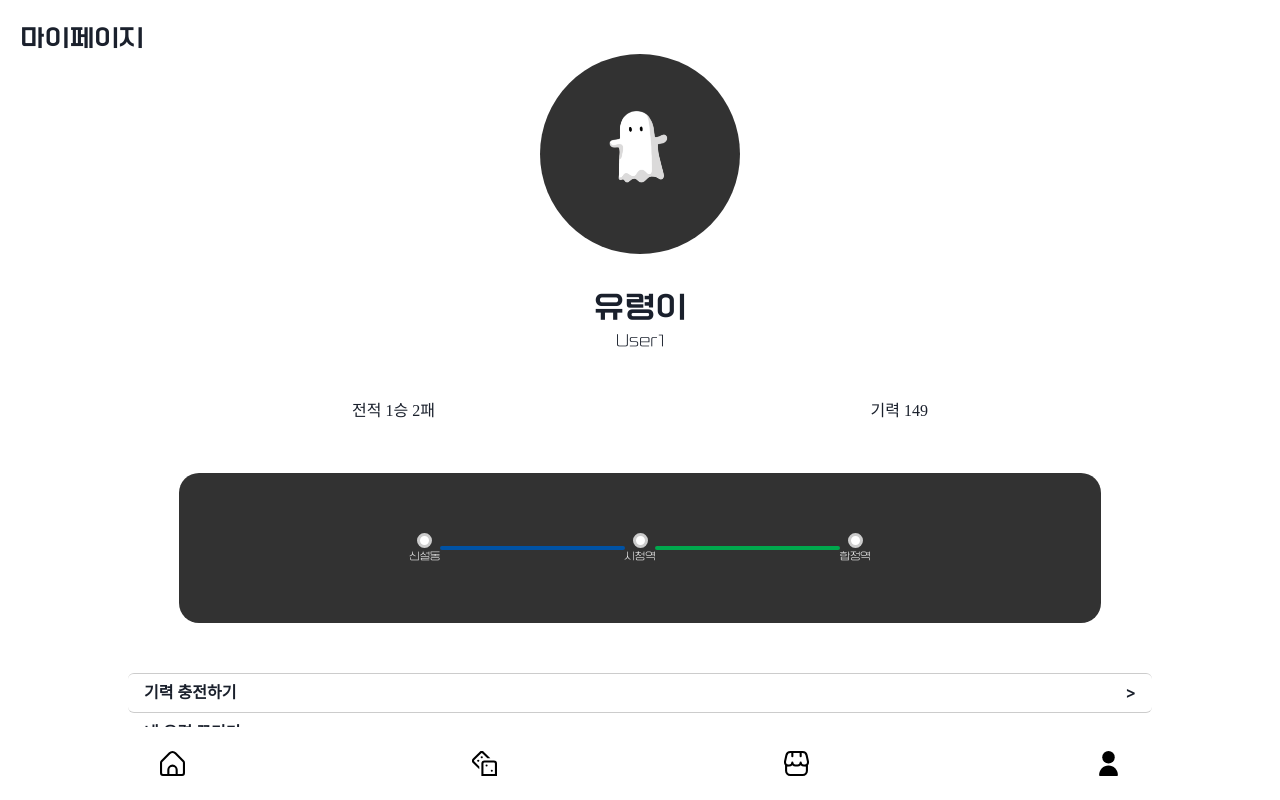
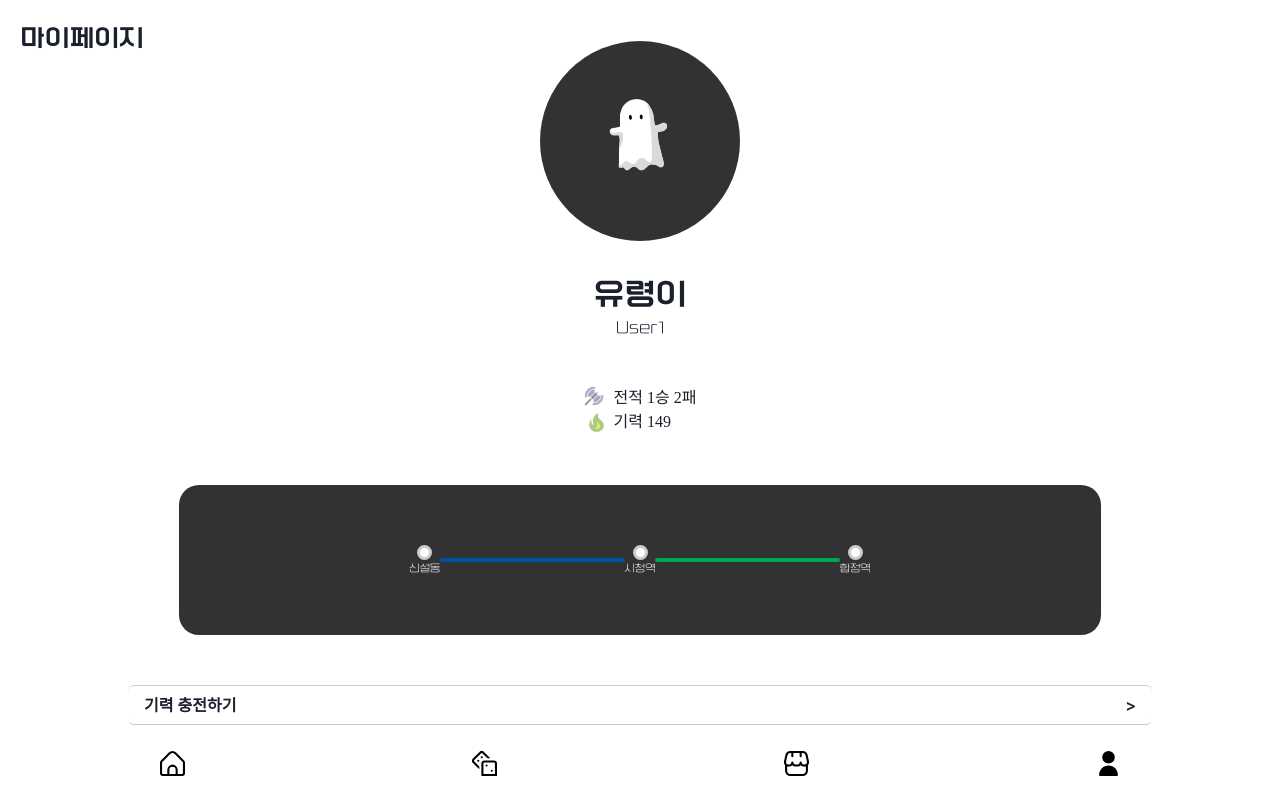
Before and after one commit to flow4camp/flow4-front, a React (Create React App) app: page /mypage in a window 1280 px wide. Built offline with nearby package versions, Linux system fonts and the light colour scheme; a web font is replaced by a local one.

Commit message:
feat: 전적 기력 아이콘 추가

```diff
--- a/src/pages/MyPage.tsx
+++ b/src/pages/MyPage.tsx
@@ -120,13 +120,25 @@ function MyPage() {
               </Button>
             )}
           </Flex>
-
-          <Flex
-            style={{ width: "50%", marginTop: "15px" }}
-            justify="space-between"
-          >
-            <Text style={{ fontFamily: "Font-content" }}>전적 1승 2패</Text>
-            <Text style={{ fontFamily: "Font-content" }}>기력 149</Text>
+          <Flex style={{ marginTop: "15px" }} direction="column">
+            <Flex>
+              <Image
+                src={require("../assets/fight.png")}
+                w="20px"
+                h="20px"
+                style={{ marginRight: "10px" }}
+              />
+              <Text style={{ fontFamily: "Font-content" }}>전적 1승 2패</Text>
+            </Flex>
+            <Flex>
+              <Image
+                src={require("../assets/coin.png")}
+                w="25px"
+                h="25px"
+                style={{ marginRight: "5px" }}
+              />
+              <Text style={{ fontFamily: "Font-content" }}>기력 149</Text>
+            </Flex>
           </Flex>
 
           <Flex
```
